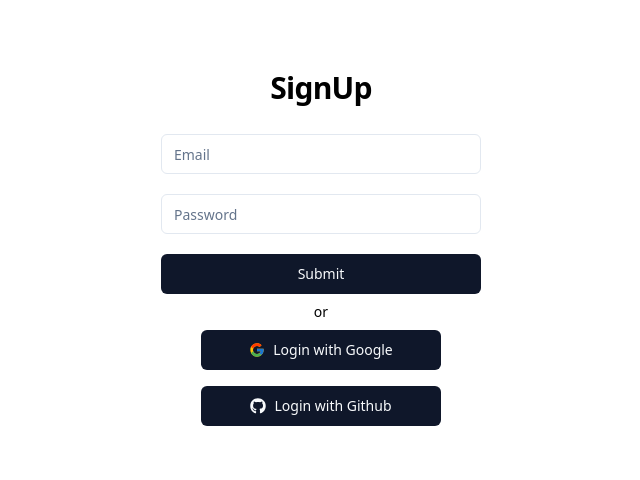
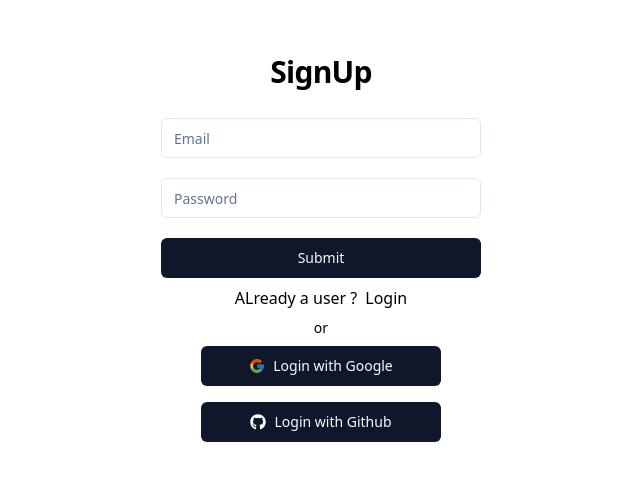
Before and after one commit to patric5267/firebase, a React (Vite) app: page /signup in a window 1280 px wide. Shown: the part 144-624 px from the top of the page, without its empty margins (319-959 px from the left). Built offline with nearby package versions, Linux system fonts and the light colour scheme.

Commit message:
changed svh to vh

```diff
--- a/src/pages/Login.jsx
+++ b/src/pages/Login.jsx
@@ -4,11 +4,12 @@ import { Button } from "@/components/ui/button"
 import { ReloadIcon } from "@radix-ui/react-icons"
 import { FcGoogle } from "react-icons/fc";
 import { FaGithub } from "react-icons/fa";
+import { Link } from 'react-router-dom';
 import hoc from '@/hoc'
 
 const Login = (props) => {
     return (
-        <div className=' h-[100svh] flex flex-col items-center justify-center '>
+        <div className=' h-[100vh] flex flex-col items-center justify-center '>
             <h2 className="scroll-m-20  pb-2 text-3xl font-semibold tracking-tight first:mt-0">
                 Login
             </h2>
@@ -19,6 +20,10 @@ const Login = (props) => {
                     <ReloadIcon className="mr-2 h-4 w-4 animate-spin" />
                     Please wait
                 </Button> : <Button className="w-full">login</Button>}
+                <div className='flex gap-2 justify-center mt-2'>
+                    <p>New user ?</p>
+                    <Link to='/signup'>Sign Up</Link>
+                </div>
             </form>
             <p className="text-sm text-muted-foreground my-2">or</p>
             <Button onClick={props.loginwithgoogle} className="mb-4 sm:w-[15rem]"><FcGoogle
--- a/src/pages/Signup.jsx
+++ b/src/pages/Signup.jsx
@@ -3,11 +3,12 @@ import { Input } from "@/components/ui/input"
 import { Button } from "@/components/ui/button"
 import { FcGoogle } from "react-icons/fc";
 import { FaGithub } from "react-icons/fa";
-import {ReloadIcon } from '@radix-ui/react-icons'
+import { ReloadIcon } from '@radix-ui/react-icons'
+import { Link } from 'react-router-dom';
 import hoc from '@/hoc';
 const Signup = (props) => {
     return (
-        <div className=' h-[100svh] flex flex-col items-center justify-center '>
+        <div className=' h-[100vh] flex flex-col items-center justify-center '>
             <h2 className="scroll-m-20  pb-2 text-3xl font-semibold tracking-tight first:mt-0">
                 SignUp
             </h2>
@@ -18,6 +19,10 @@ const Signup = (props) => {
                     <ReloadIcon className="mr-2 h-4 w-4 animate-spin" />
                     Please wait
                 </Button> : <Button className="w-full">Submit</Button>}
+                <div className='flex gap-2 justify-center mt-2'>
+                    <p>ALready a user ?</p>
+                    <Link to='/login'>Login</Link>
+                </div>
             </form>
             <p className="text-sm text-muted-foreground my-2">or</p>
             <Button onClick={props.loginwithgoogle} className="mb-4 sm:w-[15rem]"><FcGoogle
@@ -29,4 +34,4 @@ const Signup = (props) => {
     )
 }
 
-export default hoc(Signup , "sign")
+export default hoc(Signup, "sign")
```
Also changed, not shown: src/vercel.json (added).
